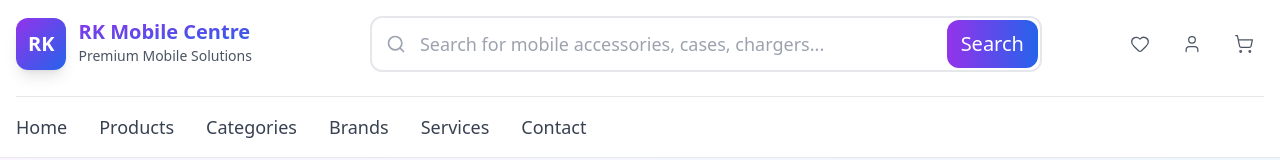
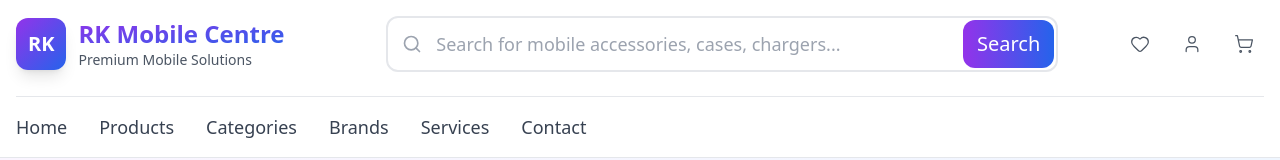
Before and after one commit to Devilkumar1122/webApp, a React (Vite) app: page / in a window 1280 px wide. Shown: the top 160 px of the page. Built offline with nearby package versions, Linux system fonts and the light colour scheme.

Commit message:
header.jsx

```diff
--- a/src/component/header.jsx
+++ b/src/component/header.jsx
@@ -25,7 +25,7 @@ export default function Header(){
                     <span className=' font-bold text-xl text-white'>RK</span>
                 </div>
                 <div>
-                    <h1 className='font-bold text-xl purple-gradient bg-clip-text text-transparent'>RK Mobile Centre</h1>
+                    <h1 className='font-bold text-xl md:text-2xl purple-gradient bg-clip-text text-transparent'>RK Mobile Centre</h1>
                     <p className='text-sm font-medium text-gray-600'>Premium Mobile Solutions</p>
                 </div>
             </div>
```
